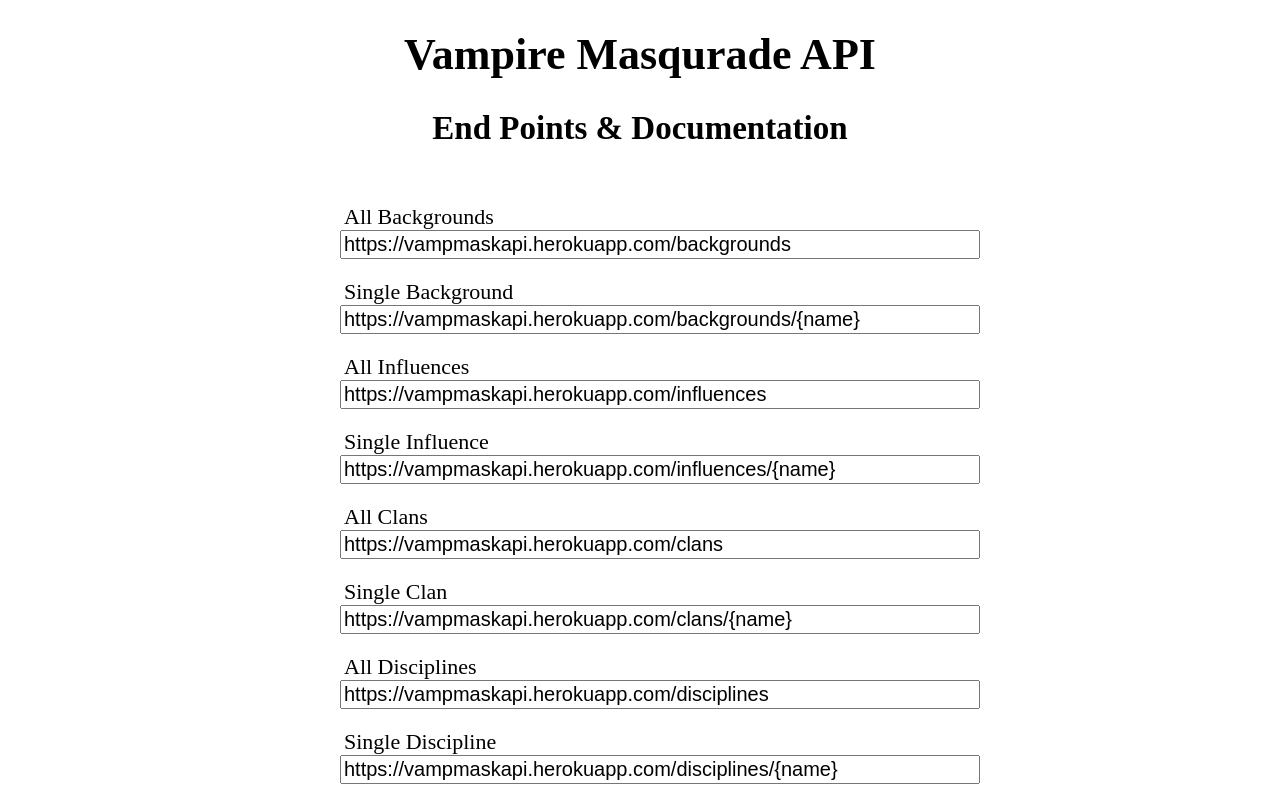
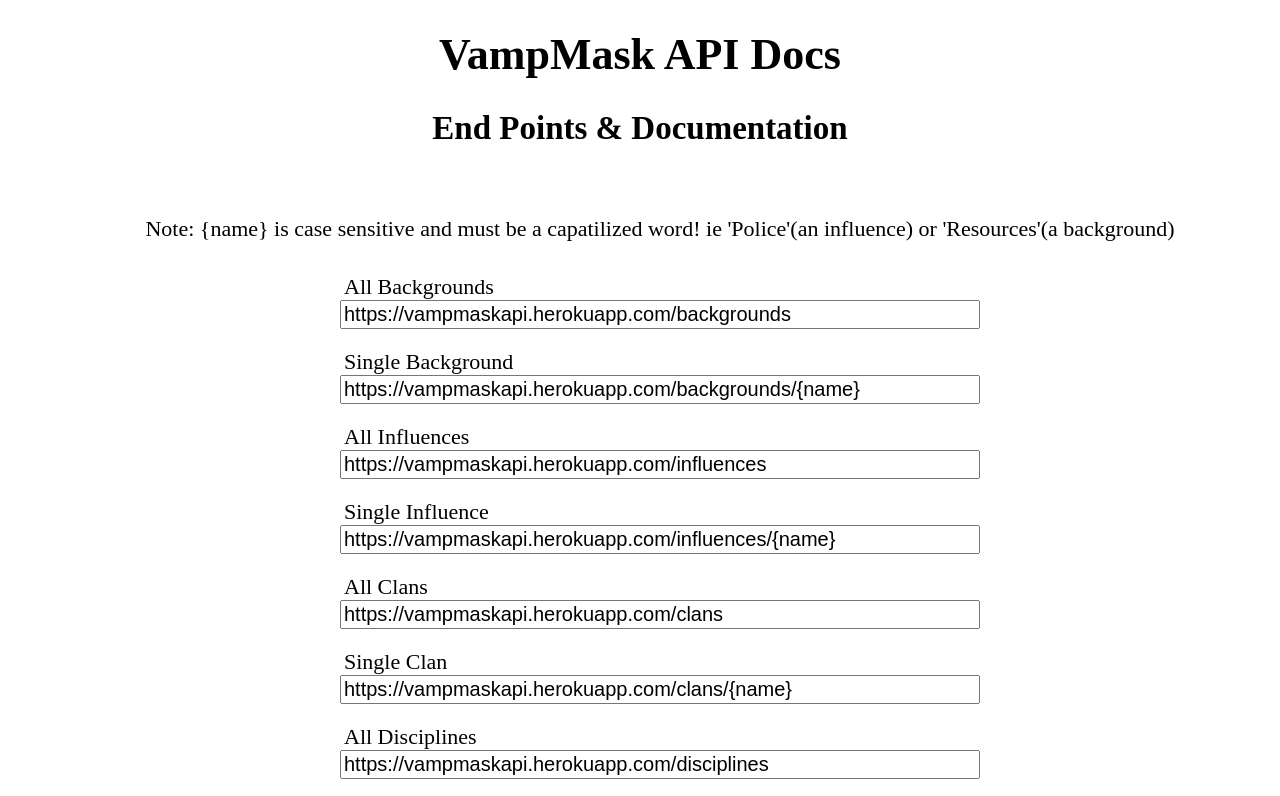
Before and after one commit to AnthonyStembreit/VamPMask_API, a website: page public/index.html in a window 1280 px wide. Shown: the top 796 px of the page. Drawn offline with nearby package versions, Linux system fonts and the light colour scheme.

Commit message:
changed naming convention on html page

```diff
--- a/public/index.html
+++ b/public/index.html
@@ -2,17 +2,18 @@
 <html>
 
 <head>
-    <title>Vampire API Docs</title>
+    <title>VampMask API Docs</title>
     <link rel="stylesheet" href="./style.css">
     <meta name="viewport" content="width=device-width, initial-scale=1.0">
 </head>
 
 <body>
     <header>
-        <h1>Vampire Masqurade API</h1>
+        <h1>VampMask API Docs</h1>
     </header>
     <h2>End Points & Documentation</h2>
     <section id = "input-box">
+        <p>Note: {name} is case sensitive and must be a capatilized word! ie 'Police'(an influence) or 'Resources'(a background)</p>
         <label for="backgrounds">All Backgrounds</label>
         <input type="text" value="https://vampmaskapi.herokuapp.com/backgrounds" readonly id="backgrounds">
         <label for="single-background">Single Background</label>
```
